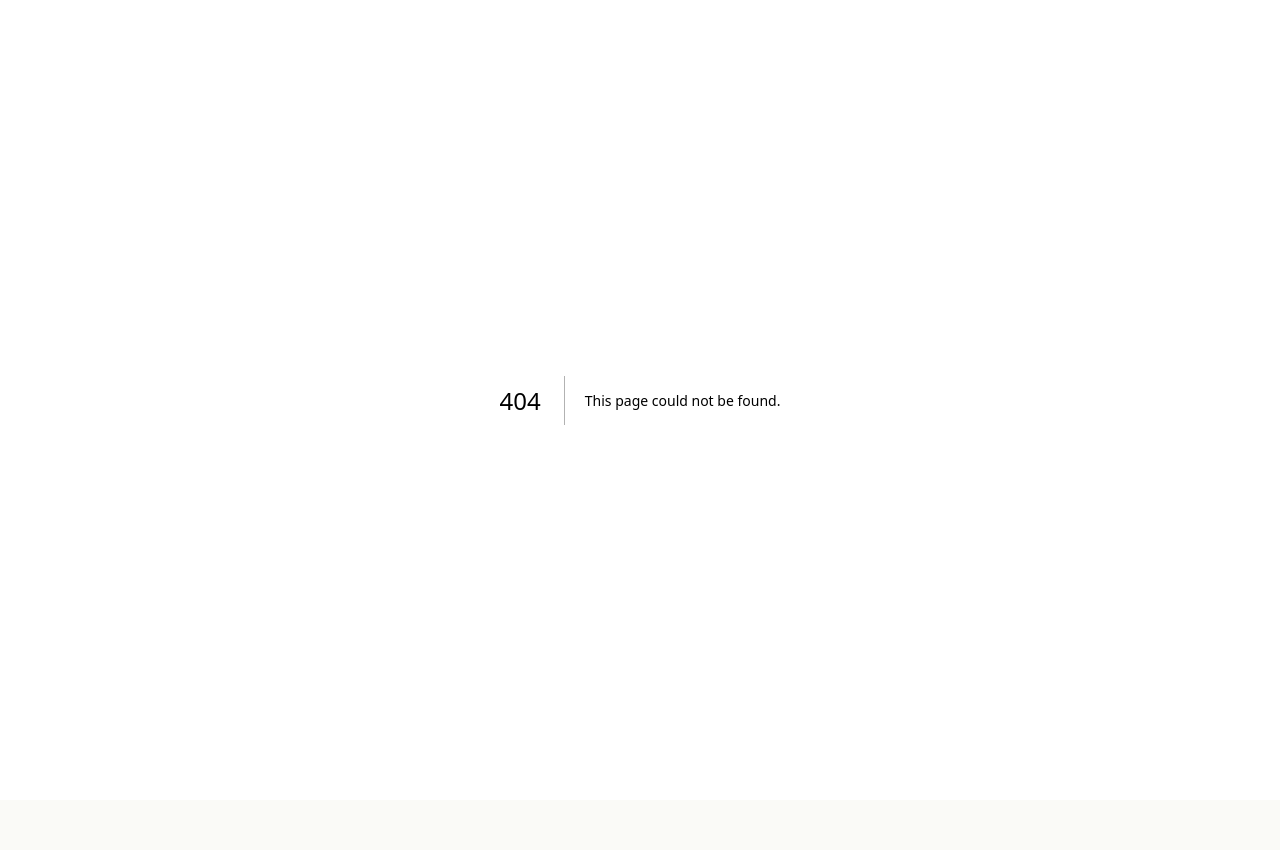
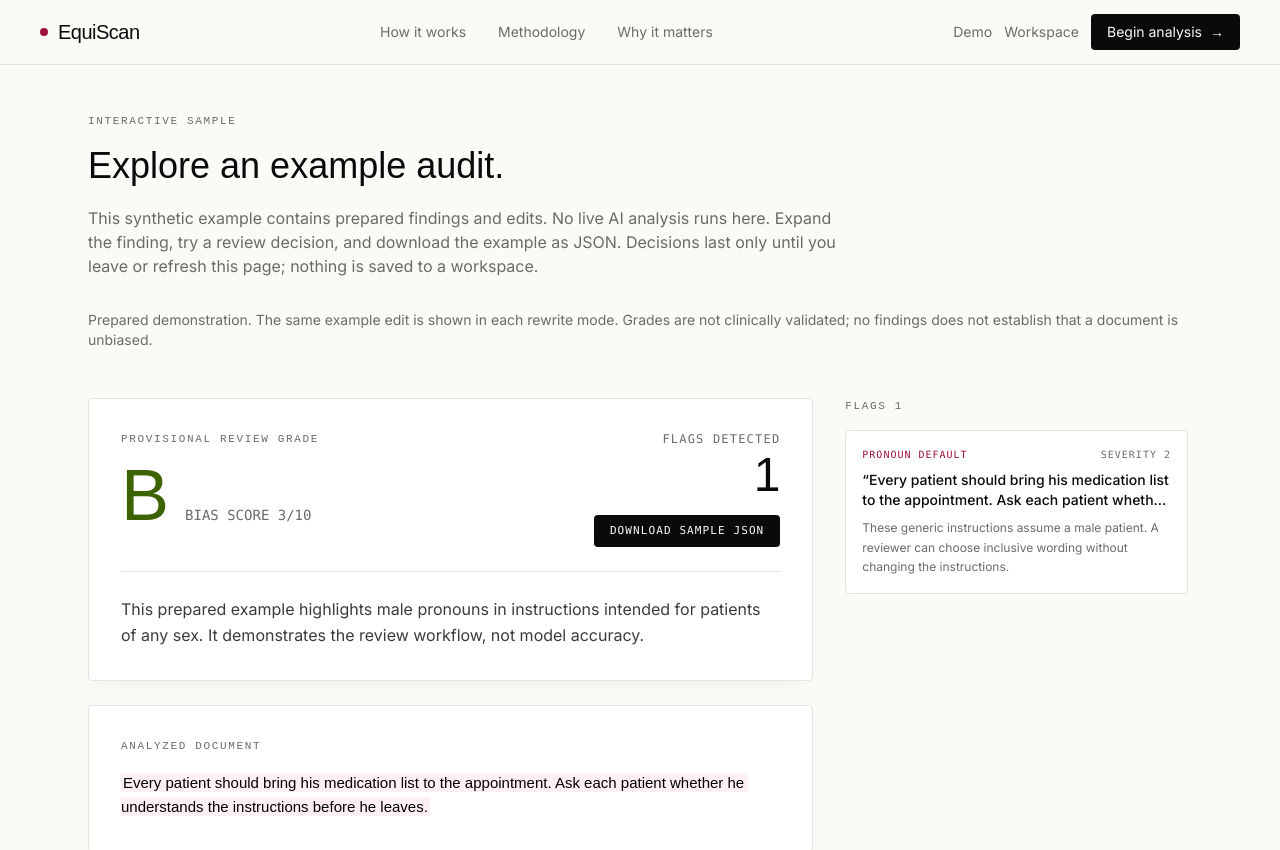
Before and after one commit to safwanasif/EquiScan, a Next.js app: page /demo in a window 1280 px wide. Before the commit this address had no page. Shown: the top 850 px of the page. Before the commit the page ends 800 px from the top, so only its background shows below. Built offline with nearby package versions, Linux system fonts and the light colour scheme; a web font is replaced by a local one.

Commit message:
Add prepared demo with local review and export

```diff
--- /dev/null
+++ b/app/demo/page.tsx
@@ -0,0 +1,25 @@
+import Navbar from "@/components/Navbar";
+import ScanResults from "@/components/ScanResults";
+import type { ScanResult } from "@/lib/types";
+
+const source = "Every patient should bring his medication list to the appointment. Ask each patient whether he understands the instructions before he leaves.";
+const result: ScanResult = {
+  documentBiasScore: 3, letterGrade: "B", totalFlags: 1,
+  summary: "This prepared example highlights male pronouns in instructions intended for patients of any sex. It demonstrates the review workflow, not model accuracy.",
+  categoryCounts: { MALE_DEFAULT_CASE: 0, MISSING_FEMALE_SYMPTOMS: 0, PRONOUN_DEFAULT: 1, PSYCHOSOMATIC_ATTRIBUTION: 0, MISSING_SEX_DATA: 0 },
+  flags: [{
+    id: "demo-1", category: "PRONOUN_DEFAULT", severity: 2,
+    flaggedSentence: source,
+    explanation: "These generic instructions assume a male patient. A reviewer can choose inclusive wording without changing the instructions.",
+    suggestedRewrite: "Every patient should bring their medication list to the appointment. Ask each patient whether they understand the instructions before they leave.",
+  }],
+};
+
+export default function DemoPage() {
+  return <><Navbar /><main className="max-w-6xl mx-auto px-6 py-12">
+    <p className="section-label mb-4">Interactive sample</p>
+    <h1 className="font-serif text-4xl mb-5">Explore an example audit.</h1>
+    <p className="text-muted max-w-3xl mb-8">This synthetic example contains prepared findings and edits. No live AI analysis runs here. Expand the finding, try a review decision, and download the example as JSON. Decisions last only until you leave or refresh this page; nothing is saved to a workspace.</p>
+    <ScanResults originalText={source} result={result} documentTitle="EquiScan prepared sample" demo />
+  </main></>;
+}
--- a/components/Navbar.tsx
+++ b/components/Navbar.tsx
@@ -6,7 +6,7 @@ export default function Navbar() {
   return (
     <header className="sticky top-0 z-50 bg-paper/80 backdrop-blur-md border-b border-line">
       <nav className="max-w-7xl mx-auto px-4 sm:px-6 lg:px-10 min-h-16 py-3 flex flex-wrap gap-3 items-center justify-between" aria-label="Main navigation">
-        <Link href="/" className="flex items-center gap-2.5 group">
+        <Link prefetch={false} href="/" className="flex items-center gap-2.5 group">
           <span className="relative">
             <span className="absolute inset-0 bg-rose rounded-full blur-sm opacity-0 group-hover:opacity-40 transition-opacity" />
             <span className="relative block w-2 h-2 rounded-full bg-rose" />
@@ -15,22 +15,23 @@ export default function Navbar() {
         </Link>
 
         <div className="hidden lg:flex items-center gap-8">
-          <Link href="/#how" className="text-sm text-muted hover:text-ink transition-colors">
+          <Link prefetch={false} href="/#how" className="text-sm text-muted hover:text-ink transition-colors">
             How it works
           </Link>
-          <Link href="/#categories" className="text-sm text-muted hover:text-ink transition-colors">
+          <Link prefetch={false} href="/#categories" className="text-sm text-muted hover:text-ink transition-colors">
             Methodology
           </Link>
-          <Link href="/#problem" className="text-sm text-muted hover:text-ink transition-colors">
+          <Link prefetch={false} href="/#problem" className="text-sm text-muted hover:text-ink transition-colors">
             Why it matters
           </Link>
         </div>
 
         <div className="flex items-center gap-3">
-          <Link href="/dashboard" className="text-sm text-muted hover:text-ink transition-colors">
+          <Link prefetch={false} href="/demo" className="text-sm text-muted hover:text-ink transition-colors">Demo</Link>
+          <Link prefetch={false} href="/dashboard" className="text-sm text-muted hover:text-ink transition-colors">
             Workspace
           </Link>
-          <Link
+          <Link prefetch={false}
             href="/scan"
             className="inline-flex items-center gap-2 bg-ink text-paper px-3 sm:px-4 py-2 text-sm hover:bg-rose transition-colors rounded-sm"
           >
--- a/components/ScanResults.tsx
+++ b/components/ScanResults.tsx
@@ -24,6 +24,7 @@ interface Props {
   addendum?: Addendum | null;
   documentTitle?: string;
   flagIdMap?: FlagIdMap;
+  demo?: boolean;
 }
 
 const GRADE_COLORS: { [key: string]: { bg: string; text: string } } = {
@@ -40,6 +41,7 @@ export default function ScanResults({
   addendum,
   documentTitle,
   flagIdMap = {},
+  demo = false,
 }: Props) {
   const [expandedFlag, setExpandedFlag] = useState<string | null>(null);
   const [rewrites, setRewrites] = useState<RewritesMap>({});
@@ -59,6 +61,10 @@ export default function ScanResults({
   };
 
   const updateFlagStatus = async (flag: BiasFlag, status: FlagStatus) => {
+    if (demo) {
+      setFlagStatuses(prev => ({ ...prev, [flag.id]: status }));
+      return;
+    }
     const dbFlagId = flagIdMap[flag.id];
     if (!dbFlagId) return;
     setReviewError(null);
@@ -89,6 +95,18 @@ export default function ScanResults({
   };
 
   const handleExport = async () => {
+    if (demo) {
+      const blob = new Blob([JSON.stringify({ sample: true, documentTitle, originalText, result, reviewDecisions: flagStatuses }, null, 2)], { type: "application/json" });
+      const url = URL.createObjectURL(blob);
+      const link = document.createElement("a");
+      link.href = url;
+      link.download = "equiscan-prepared-sample.json";
+      document.body.appendChild(link);
+      link.click();
+      link.remove();
+      setTimeout(() => URL.revokeObjectURL(url), 1000);
+      return;
+    }
     setExporting(true);
     setActionError(null);
 
@@ -125,6 +143,11 @@ export default function ScanResults({
   const handleExpandFlag = async (flag: BiasFlag) => {
     const willExpand = expandedFlag !== flag.id;
     setExpandedFlag(willExpand ? flag.id : null);
+
+    if (demo) {
+      setRewrites(prev => ({ ...prev, [flag.id]: { conservative: flag.suggestedRewrite, balanced: flag.suggestedRewrite, comprehensive: flag.suggestedRewrite } }));
+      return;
+    }
 
     if (willExpand && !rewrites[flag.id]) {
       setLoadingRewrite(flag.id);
@@ -225,7 +248,7 @@ export default function ScanResults({
   return (
     <div className="grid lg:grid-cols-3 gap-8">
       {actionError ? <p role="alert" className="mb-4 text-sm text-rose">{actionError}</p> : null}
-      <p className="mb-4 text-sm text-muted">AI-generated findings may be incorrect. Grades are not clinically validated; no findings does not establish that a document is unbiased.</p>
+      <p className="mb-4 text-sm text-muted lg:col-span-3">{demo ? "Prepared demonstration. The same example edit is shown in each rewrite mode." : "AI-generated findings may be incorrect."} Grades are not clinically validated; no findings does not establish that a document is unbiased.</p>
       <div className="lg:col-span-2">
         <div className="bg-white border border-line rounded-sm p-8 mb-6 shadow-[0_8px_24px_-12px_rgba(10,10,10,0.08)]">
           <div className="flex items-start justify-between gap-6">
@@ -258,7 +281,7 @@ export default function ScanResults({
                 {exporting ? (
                   <span className="slow-pulse">Generating</span>
                 ) : (
-                  <span>Download Report</span>
+                  <span>{demo ? "Download sample JSON" : "Download Report"}</span>
                 )}
               </button>
             </div>
@@ -328,7 +351,7 @@ export default function ScanResults({
                         <p className="font-mono text-[10px] tracking-widest text-muted uppercase mb-2">
                           Resolution
                         </p>
-                        {!flagIdMap[flag.id] ? <p className="text-xs text-muted mb-3">Save this audit to a workspace before recording review decisions.</p> : null}
+                        {(!demo && !flagIdMap[flag.id]) ? <p className="text-xs text-muted mb-3">Save this audit to a workspace before recording review decisions.</p> : null}
                         {reviewError ? <p role="alert" className="text-xs text-rose mb-3">{reviewError}</p> : null}
 
                         <div className="grid grid-cols-3 gap-2">
@@ -336,7 +359,7 @@ export default function ScanResults({
                             onClick={() =>
                               updateFlagStatus(flag, "accepted")
                             }
-                            disabled={isUpdating || !flagIdMap[flag.id]}
+                            disabled={isUpdating || (!demo && !flagIdMap[flag.id])}
                             className="text-[10px] font-mono tracking-widest uppercase py-2 px-2 bg-ink text-paper hover:bg-rose transition-colors rounded-sm disabled:opacity-40"
                           >
                             Accept
@@ -346,7 +369,7 @@ export default function ScanResults({
                             onClick={() =>
                               updateFlagStatus(flag, "resolved")
                             }
-                            disabled={isUpdating || !flagIdMap[flag.id]}
+                            disabled={isUpdating || (!demo && !flagIdMap[flag.id])}
                             className="text-[10px] font-mono tracking-widest uppercase py-2 px-2 border border-line hover:border-ink transition-colors rounded-sm disabled:opacity-40"
                           >
                             Resolve
@@ -356,7 +379,7 @@ export default function ScanResults({
                             onClick={() =>
                               updateFlagStatus(flag, "dismissed")
                             }
-                            disabled={isUpdating || !flagIdMap[flag.id]}
+                            disabled={isUpdating || (!demo && !flagIdMap[flag.id])}
                             className="text-[10px] font-mono tracking-widest uppercase py-2 px-2 border border-line hover:border-ink transition-colors rounded-sm disabled:opacity-40"
                           >
                             Dismiss
@@ -365,8 +388,7 @@ export default function ScanResults({
 
                         {status !== "open" ? (
                           <p className="text-xs text-muted mt-3">
-                            Marked as {status}. Refresh dashboard to update
-                            workspace metrics.
+                            Marked as {status}. {demo ? "Example decision only; not saved online." : "Refresh dashboard to update workspace metrics."}
                           </p>
                         ) : null}
                       </div>
--- a/proxy.ts
+++ b/proxy.ts
@@ -2,6 +2,8 @@ import { createServerClient } from "@supabase/ssr";
 import { NextResponse, type NextRequest } from "next/server";
 
 export async function proxy(request: NextRequest) {
+  // The prepared sample must remain available without authentication services.
+  if (request.nextUrl.pathname === "/demo") return NextResponse.next();
   let response = NextResponse.next({
     request: {
       headers: request.headers,
```
Also changed, not shown: 1 other file (tests, documents, lock files or other folders).
